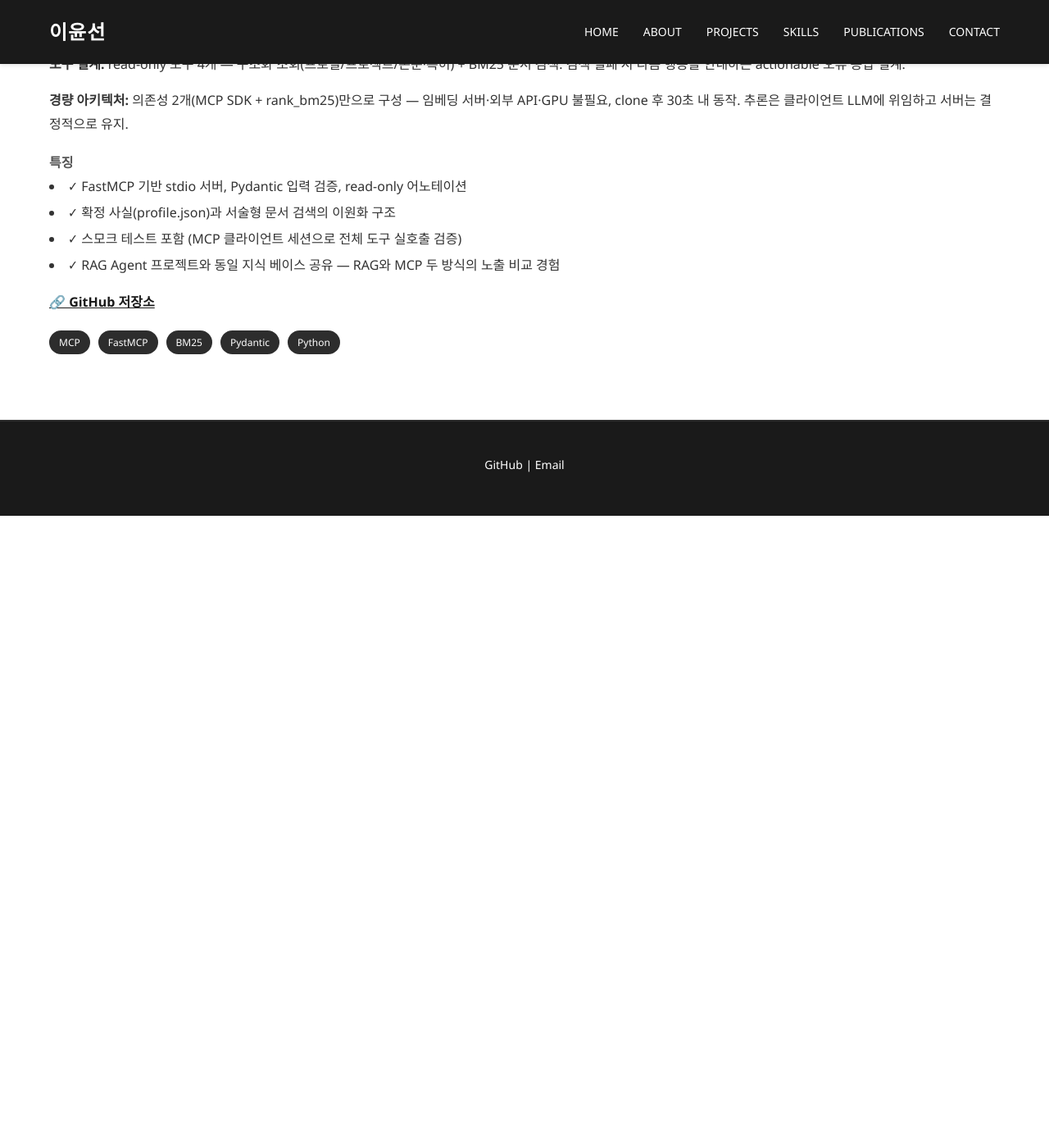
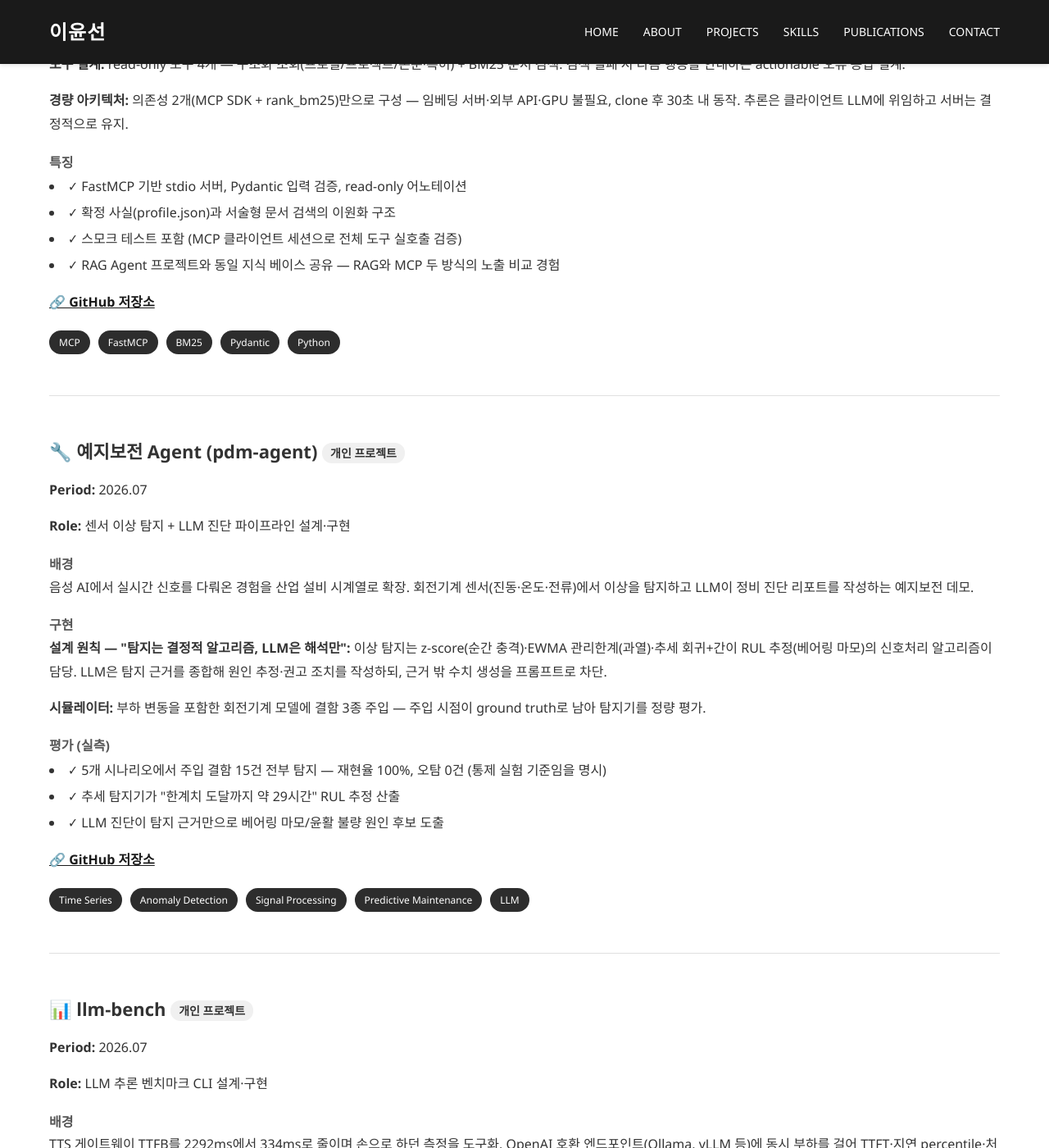
Before and after one commit to ckc5800/ckc5800.github.io, a Jekyll site: the page built from projects.html, in a window 1280 px wide and 1400 px high, scrolled down 10770 px. Shown: the whole window at 82% size. Built offline with Jekyll 4.4.1, drawn with Linux system fonts in a browser that asks for light colours; before the commit the page ends 11399 px from its top, so only the background shows below that; some of the changed text lies outside the part shown.

Commit message:
Add pdm-agent and llm-bench personal projects

```diff
--- a/projects.html
+++ b/projects.html
@@ -428,3 +428,65 @@
         <span class="tech-tag">Python</span>
     </div>
 </div>
+
+<hr style="margin: 50px 0; border: none; border-top: 1px solid #e0e0e0;">
+
+<div style="margin-bottom: 50px;">
+    <h3>🔧 예지보전 Agent (pdm-agent) <span style="font-size: 14px; background: #f0f0f0; padding: 3px 10px; border-radius: 12px; vertical-align: middle;">개인 프로젝트</span></h3>
+    <p><strong>Period:</strong> 2026.07</p>
+    <p><strong>Role:</strong> 센서 이상 탐지 + LLM 진단 파이프라인 설계·구현</p>
+
+    <h4 style="margin-top: 20px; color: #555;">배경</h4>
+    <p>음성 AI에서 실시간 신호를 다뤄온 경험을 산업 설비 시계열로 확장. 회전기계 센서(진동·온도·전류)에서 이상을 탐지하고 LLM이 정비 진단 리포트를 작성하는 예지보전 데모.</p>
+
+    <h4 style="margin-top: 20px; color: #555;">구현</h4>
+    <p><strong>설계 원칙 — "탐지는 결정적 알고리즘, LLM은 해석만":</strong> 이상 탐지는 z-score(순간 충격)·EWMA 관리한계(과열)·추세 회귀+간이 RUL 추정(베어링 마모)의 신호처리 알고리즘이 담당. LLM은 탐지 근거를 종합해 원인 추정·권고 조치를 작성하되, 근거 밖 수치 생성을 프롬프트로 차단.</p>
+    <p><strong>시뮬레이터:</strong> 부하 변동을 포함한 회전기계 모델에 결함 3종 주입 — 주입 시점이 ground truth로 남아 탐지기를 정량 평가.</p>
+
+    <h4 style="margin-top: 20px; color: #555;">평가 (실측)</h4>
+    <ul style="list-style-position: inside; line-height: 2;">
+        <li>✓ 5개 시나리오에서 주입 결함 15건 전부 탐지 — 재현율 100%, 오탐 0건 (통제 실험 기준임을 명시)</li>
+        <li>✓ 추세 탐지기가 "한계치 도달까지 약 29시간" RUL 추정 산출</li>
+        <li>✓ LLM 진단이 탐지 근거만으로 베어링 마모/윤활 불량 원인 후보 도출</li>
+    </ul>
+
+    <p style="margin-top: 15px;"><a href="https://github.com/ckc5800/pdm-agent" target="_blank" style="color: #1a1a1a; font-weight: 600;">🔗 GitHub 저장소</a></p>
+
+    <div class="tech-tags" style="margin-top: 20px;">
+        <span class="tech-tag">Time Series</span>
+        <span class="tech-tag">Anomaly Detection</span>
+        <span class="tech-tag">Signal Processing</span>
+        <span class="tech-tag">Predictive Maintenance</span>
+        <span class="tech-tag">LLM</span>
+    </div>
+</div>
+
+<hr style="margin: 50px 0; border: none; border-top: 1px solid #e0e0e0;">
+
+<div>
+    <h3>📊 llm-bench <span style="font-size: 14px; background: #f0f0f0; padding: 3px 10px; border-radius: 12px; vertical-align: middle;">개인 프로젝트</span></h3>
+    <p><strong>Period:</strong> 2026.07</p>
+    <p><strong>Role:</strong> LLM 추론 벤치마크 CLI 설계·구현</p>
+
+    <h4 style="margin-top: 20px; color: #555;">배경</h4>
+    <p>TTS 게이트웨이 TTFB를 2292ms에서 334ms로 줄이며 손으로 하던 측정을 도구화. OpenAI 호환 엔드포인트(Ollama, vLLM 등)에 동시 부하를 걸어 TTFT·지연 percentile·처리량을 측정하는 CLI.</p>
+
+    <h4 style="margin-top: 20px; color: #555;">구현</h4>
+    <p><strong>측정 설계:</strong> asyncio + httpx로 동시성 수준별 스윕. 스트리밍 청크 단위로 TTFT(첫 토큰까지 시간)와 tokens/s를 요청별 기록, p50/p95 집계. 예열 요청으로 모델 로드 시간을 측정에서 분리. 의존성은 httpx 하나, 차트는 SVG 직접 생성.</p>
+
+    <h4 style="margin-top: 20px; color: #555;">실측 사례</h4>
+    <ul style="list-style-position: inside; line-height: 2;">
+        <li>✓ 로컬 Ollama에서 동시성을 올려도 처리량이 8.1 tokens/s에 고정되고 TTFT만 0.6s→12.4s로 악화되는 병목 포착</li>
+        <li>✓ 원인: Ollama 기본 설정(NUM_PARALLEL=1)의 요청 직렬화 — 도구가 큐잉 병목을 수치로 증명</li>
+    </ul>
+
+    <p style="margin-top: 15px;"><a href="https://github.com/ckc5800/llm-bench" target="_blank" style="color: #1a1a1a; font-weight: 600;">🔗 GitHub 저장소</a></p>
+
+    <div class="tech-tags" style="margin-top: 20px;">
+        <span class="tech-tag">Benchmark</span>
+        <span class="tech-tag">asyncio</span>
+        <span class="tech-tag">TTFT / Latency</span>
+        <span class="tech-tag">Observability</span>
+        <span class="tech-tag">Python</span>
+    </div>
+</div>
```
